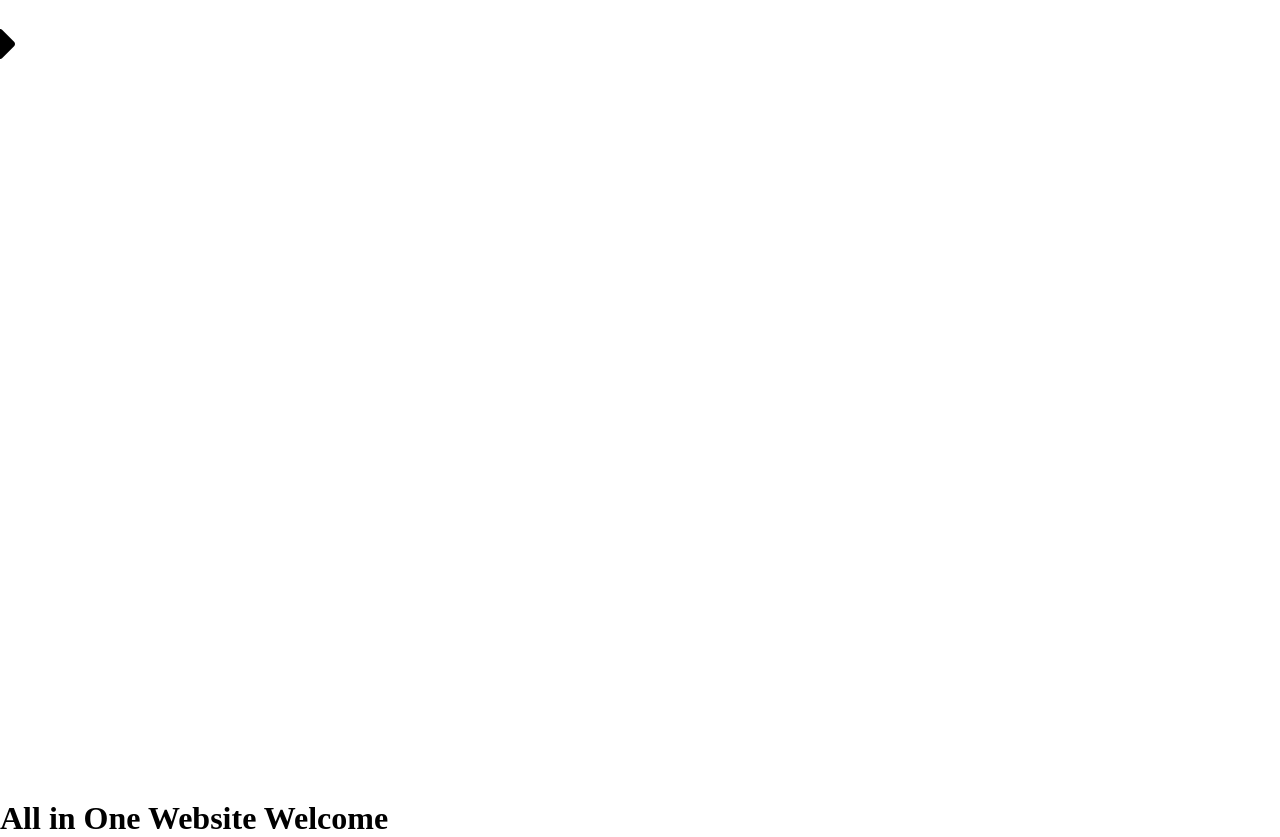
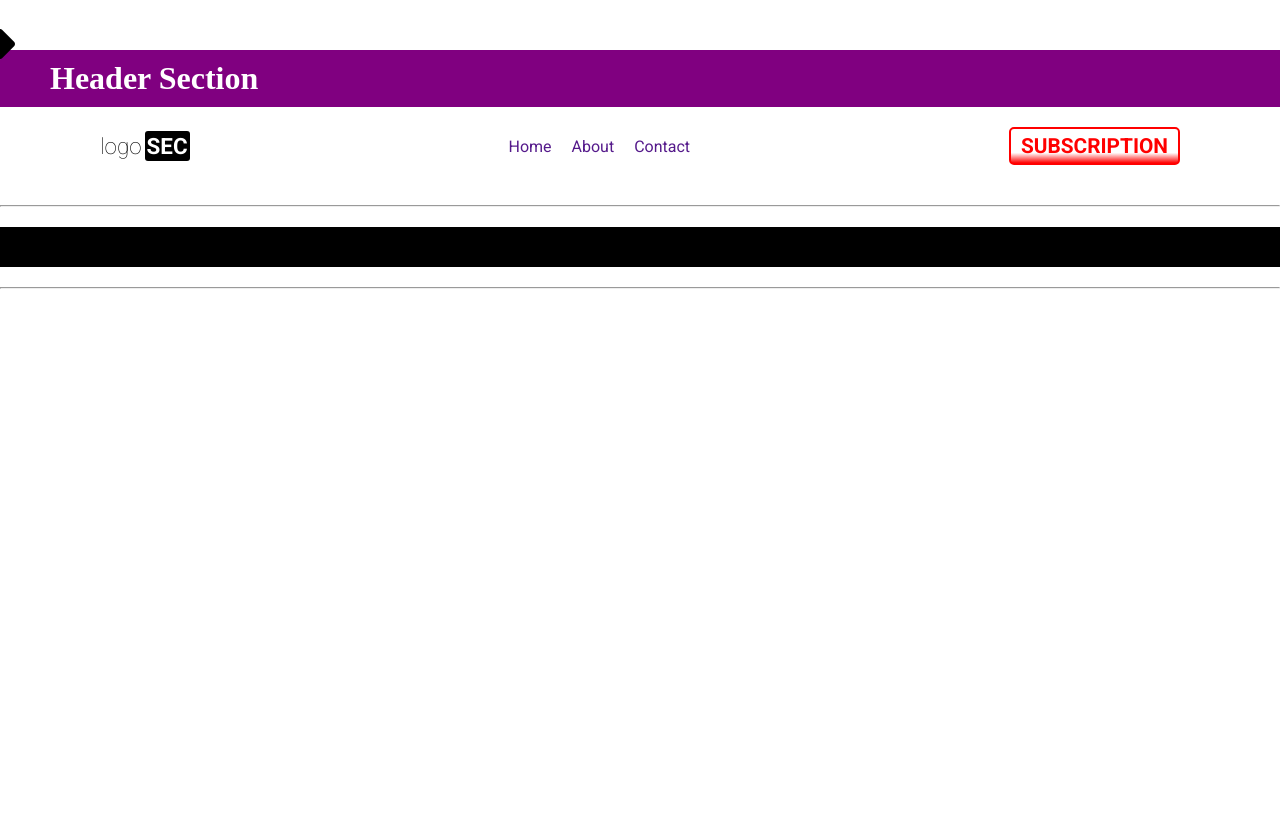
Before and after one commit to A-Al-Mamun/All_In_One, a plain HTML site: page index.html in a window 1280 px wide. After the commit the page ends 800 px from the top, so only its background shows below. Drawn offline with Linux system fonts and the light colour scheme; a web font is replaced by a local one.

Commit message:
Header 01 work completed

```diff
--- a/assets/css/style.css
+++ b/assets/css/style.css
@@ -13,7 +13,16 @@
 }
 
 body{
-    overflow: hidden;
+    /* overflow: hidden; */
+    position: relative;
+}
+.section{
+    padding: 50px 0;
+}
+.sec-title{
+    background-color: purple;
+    color: #fff;
+    padding: 10px 50px;
 }
 
 
@@ -22,7 +31,9 @@ body{
     width: 300px;
     height: 100vh;
     background: #000;
-    position: relative;
+    position: absolute;
+    top: 0;
+    left: 0;
     transform: translateX(-300px);
 }
 .open-side-menu{
@@ -32,6 +43,7 @@ body{
     font-size: 3rem;
     cursor: pointer;
 }
+
 
 .side-menu ul{
     padding-top: 50px;
@@ -65,3 +77,76 @@ body{
     visibility: visible;
 }
 /* Side Menu Section End */
+
+
+
+
+/* Header Section Start */
+
+
+/* Header 01 */
+.header1{
+    padding: 20px 100px;
+}
+.header1 ul{
+    display: flex;
+    justify-content: space-between;
+    align-items: center;
+}
+.header1 ul li{
+    list-style: none;
+}
+.logo1{
+    display: inline-block;
+    text-decoration: none;
+    font-size: 1.4rem;
+    color: #000;
+    font-weight: 200;
+    text-transform: lowercase;
+}
+.logo1 span{
+    text-transform: uppercase;
+    font-weight: 600;
+    background: #000;
+    color: #fff;
+    padding: 2px;
+    margin-left: 3px;
+    border-radius: 3px;
+}
+
+.header1 ul li{}
+.header1 ul li ul{}
+.header1 ul li ul li{}
+.header1 ul li ul li a{
+    display: inline-block;
+    text-decoration: none;
+    padding: 0 10px;
+}
+.header1 ul li ul li a:hover{}
+
+
+.sub-btn1{
+    display: inline-block;
+    text-decoration: none;
+    color: red;
+    font-weight: 600;
+    font-size: 1.3rem;
+    text-transform: uppercase;
+    padding: 5px 10px;
+    border-radius: 5px;
+    border: 2px solid red;
+    background-image: linear-gradient(#ffffff20 70%, red);
+}
+
+hr{
+    margin: 20px 0;
+}
+
+/* Header 02  */
+
+.header2{
+    padding: 20px 100px;
+    background: #000;
+}
+
+/* Header Section End */
--- a/index.html
+++ b/index.html
@@ -32,7 +32,40 @@
         </ul>
     </div>
     <!-- Side Menu Section End -->
-    <h1>All in One Website Welcome</h1>
+
+    <!-- Headers Design Section Start  -->
+    <div class="section">
+        <h1 class="sec-title">Header Section</h1>
+
+        <!-- Header 01 -->
+        <abbr title="Header 01 Design Demo">
+            <div class="header1 font-roboto">
+                <ul>
+                    <li><a class="logo1" href="#">Logo<span>Sec</span></a></li>
+                    <li>
+                        <ul>
+                            <li><a href="">Home</a></li>
+                            <li><a href="">About</a></li>
+                            <li><a href="">Contact</a></li>
+                        </ul>
+                    </li>
+                    <li><a class="sub-btn1" href="#">Subscription</a></li>
+                </ul>
+            </div>
+        </abbr>
+
+        <hr>
+
+        <!-- Header 02 -->
+        <abbr title="Header 02 Design Demo">
+            <div class="header2">
+
+            </div>
+        </abbr>
+
+        <hr>
+    </div>
+    <!-- Headers Design Section End  -->
 
     <!-- Script Link -->
     <script src="./assets/js/main.js"></script>
```
